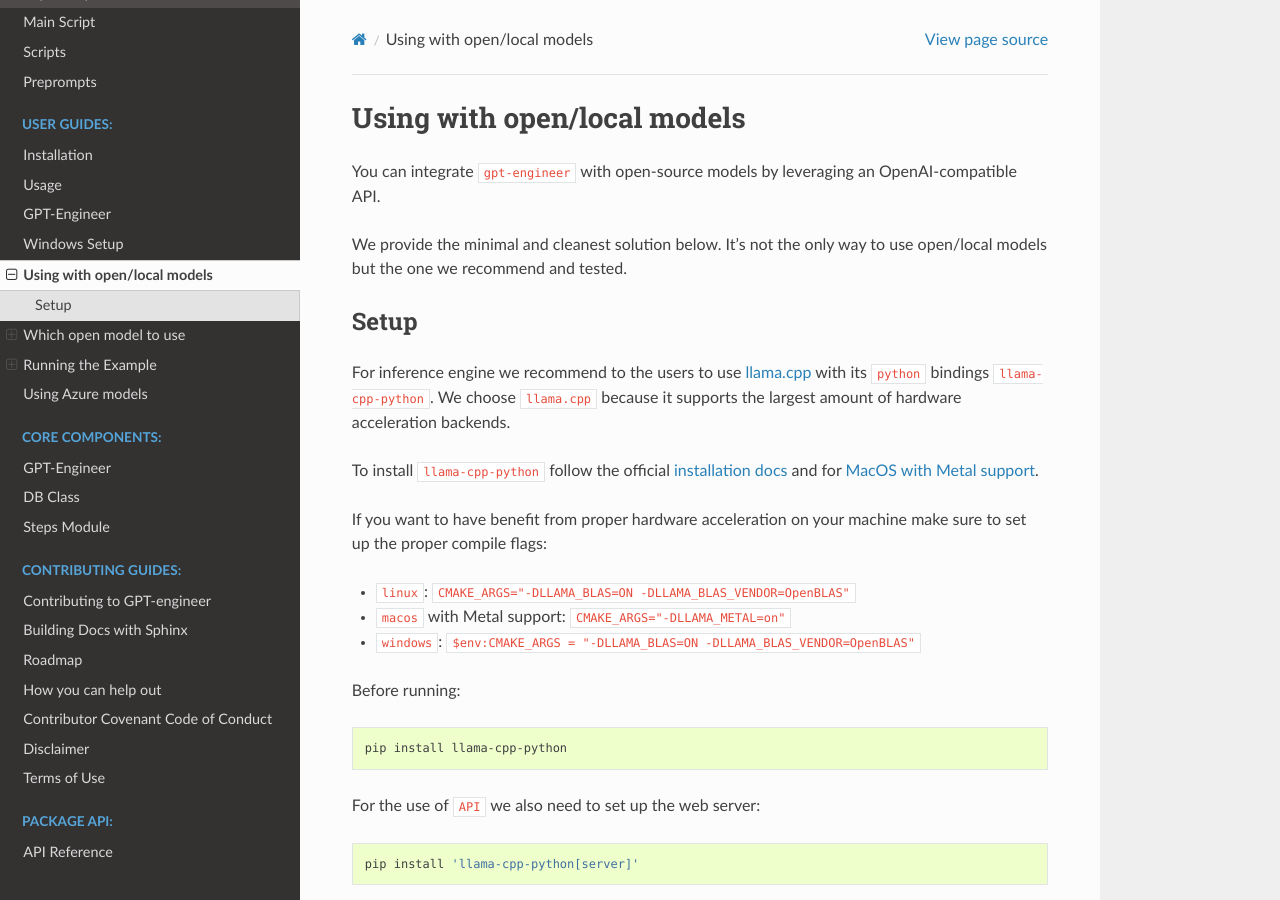
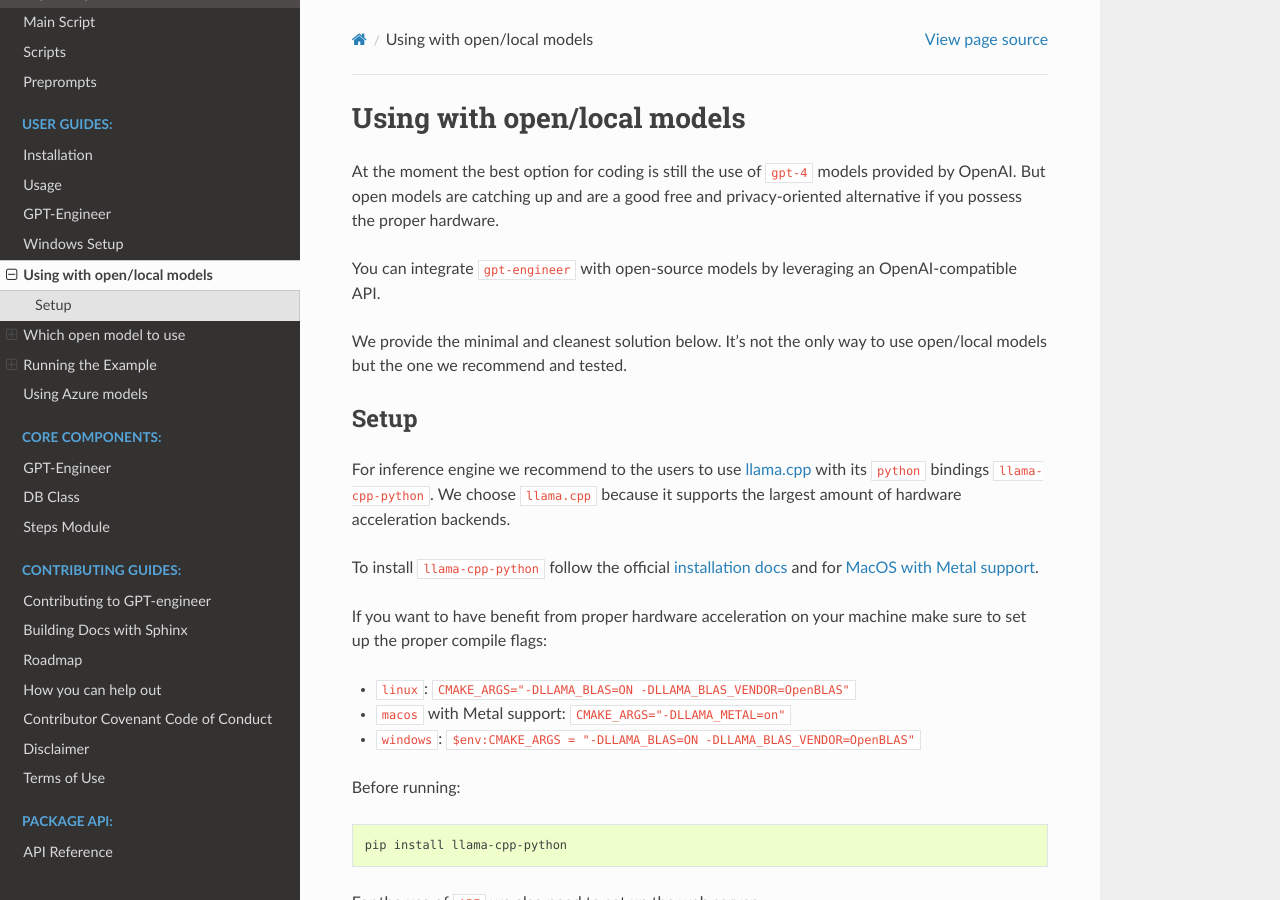
Before and after one commit to romanpashko/gpt, a Sphinx documentation site: the page built from docs/open_models.md, in a window 1280 px wide and 900 px high. Built offline with Sphinx 7.4.7 and the Read the Docs theme 2.0.0, drawn with Linux system fonts in a browser that asks for light colours; pages that are not in the unit, such as notebooks, are missing from menus.

Commit message:
Adding an explanation why to use open LLL's

```diff
--- a/docs/open_models.md
+++ b/docs/open_models.md
@@ -1,5 +1,7 @@
 Using with open/local models
 ============================
+
+At the moment the best option for coding is still the use of `gpt-4` models provided by OpenAI. But open models are catching up and are a good free and privacy-oriented alternative if you possess the proper hardware.
 
 You can integrate `gpt-engineer` with open-source models by leveraging an OpenAI-compatible API.
 
```
